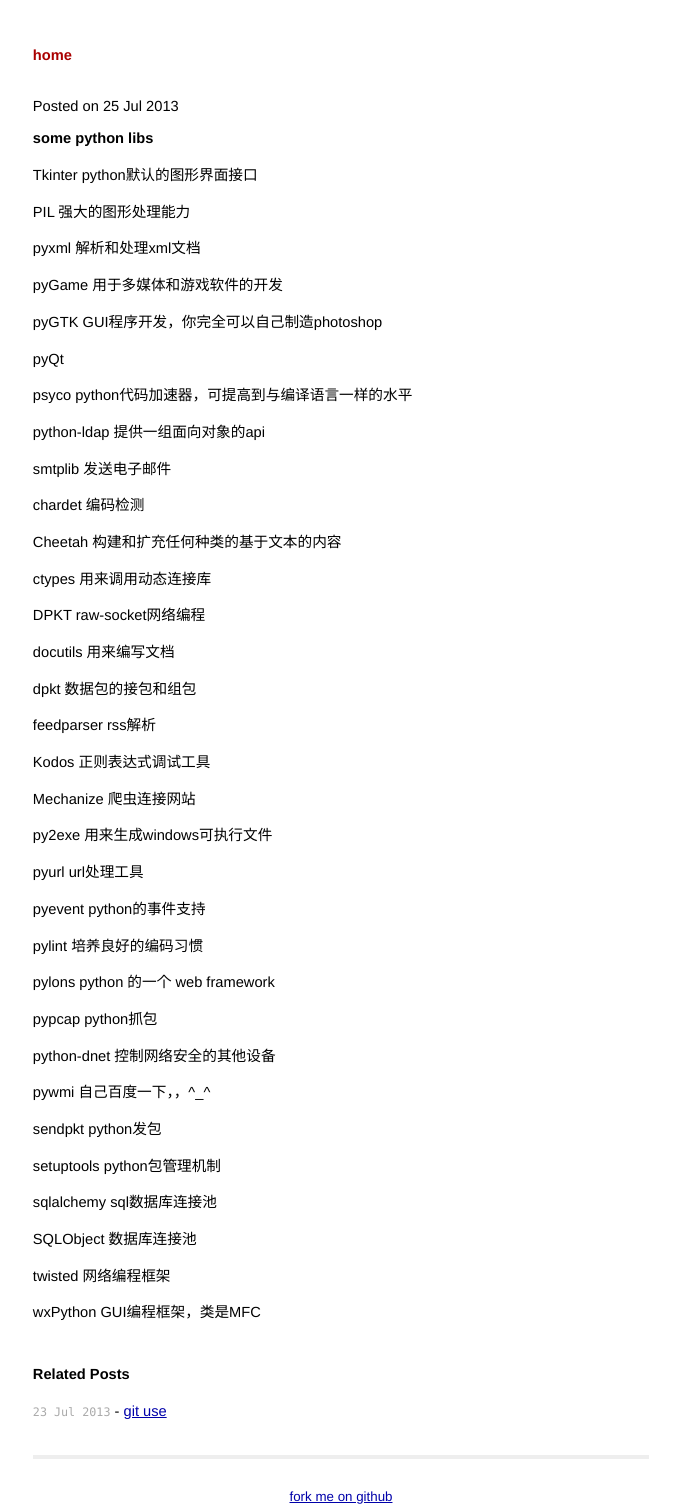
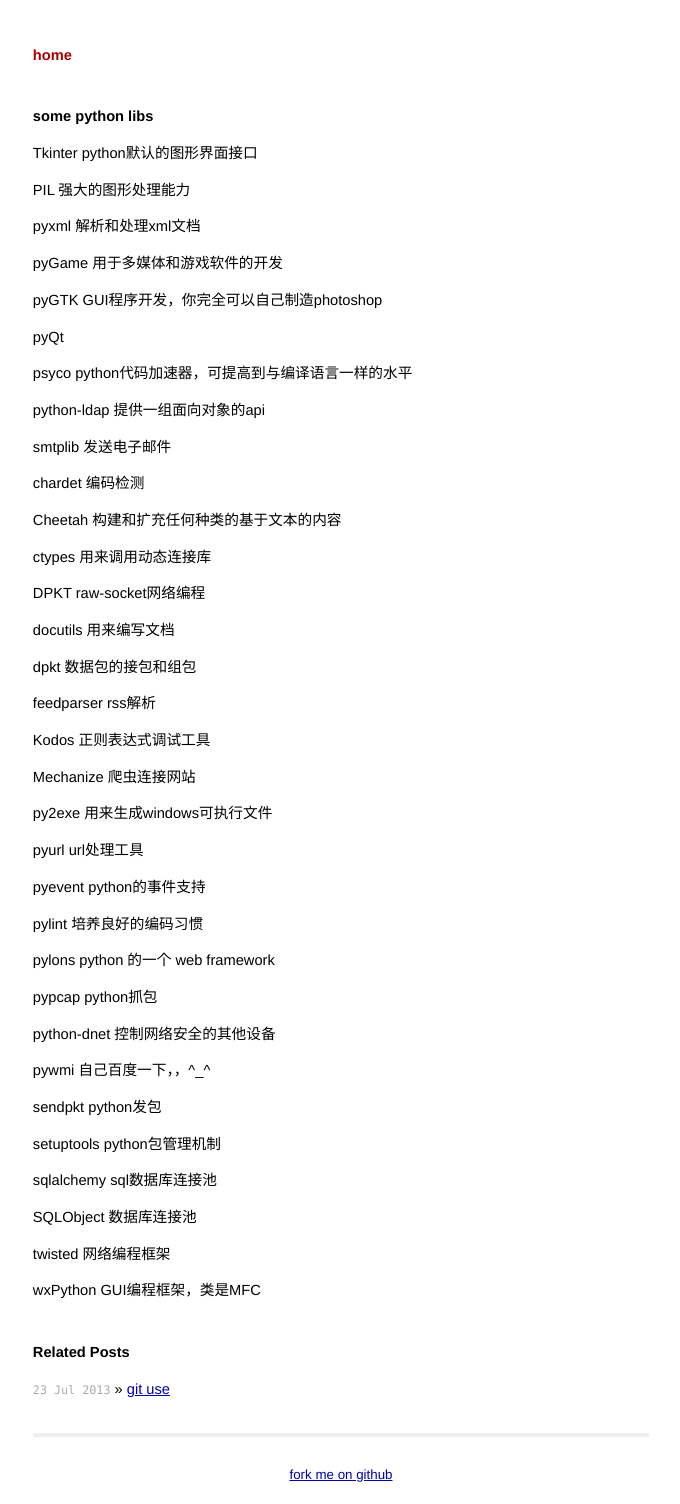
Before and after one commit to diaohaha/github_bolg, a Jekyll site: the page built from _posts/2013-07-25-python-so.html, in a window 1280 px wide. Shown: the whole page, without its empty margins (299-979 px from the left). Built offline with Jekyll 4.4.1, drawn with Linux system fonts in a browser that asks for light colours; after the commit the page ends 1482 px from its top, so only the background shows below that; some of the changed lines change nothing that is shown.

Commit message:
some changes

```diff
--- a/_layouts/post.html
+++ b/_layouts/post.html
@@ -1,44 +1,15 @@
 ---
 layout: simple
 ---
-{% if page.date %}<div class="postdate">Posted on {{ page.date | date_to_string }}{% if page.last_updated %}, last updated on {{ page.last_updated | date_to_string }}{% endif %}</div>{% endif %}
-
-{% if page.superseded %}
-  {% for post in site.posts %}
-    {% if page.superseded == post.url %}
-      <div class="superseded">
-        This guide has been superseded by <a href="{{ post.url }}">{{ post.title }}</a>
-      </div>
-    {% endif %}
-  {% endfor %}
-{% endif %}
-
-<div class="post">
+<div id="post">
 {{ content }}
 </div>
 
 <div id="related">
   <h2>Related Posts</h2>
   <ul class="posts">
-    {% for post in site.related_posts limit:5 %}
-      <li><span>{{ post.date | date_to_string }}</span> - <a href="{{ post.url }}">{{ post.title }}</a></li>
+    {% for post in site.related_posts limit:3 %}
+      <li><span>{{ post.date | date_to_string }}</span> &raquo; <a href="{{ post.url }}">{{ post.title }}</a></li>
     {% endfor %}
   </ul>
 </div>
-
-{% if site.disqus %}
-<div id="comments">
-  <h2>Comments</h2>
-  <div id="disqus_thread"></div>
-  <script type="text/javascript">
-    var disqus_identifier = "{{ page.url }}";
-    (function() {
-     var dsq = document.createElement('script'); dsq.type = 'text/javascript'; dsq.async = true;
-     dsq.src = 'http://{{ site.disqus.id }}.disqus.com/embed.js';
-     (document.getElementsByTagName('head')[0] || document.getElementsByTagName('body')[0]).appendChild(dsq);
-    })();
-  </script>
-  <noscript>Please enable JavaScript to view the <a href="http://disqus.com/?ref_noscript={{ site.disqus.id }}">comments powered by Disqus.</a></noscript>
-  <a href="http://disqus.com" class="dsq-brlink">blog comments powered by <span class="logo-disqus">Disqus</span></a>
-</div>
-{% endif %}
```
